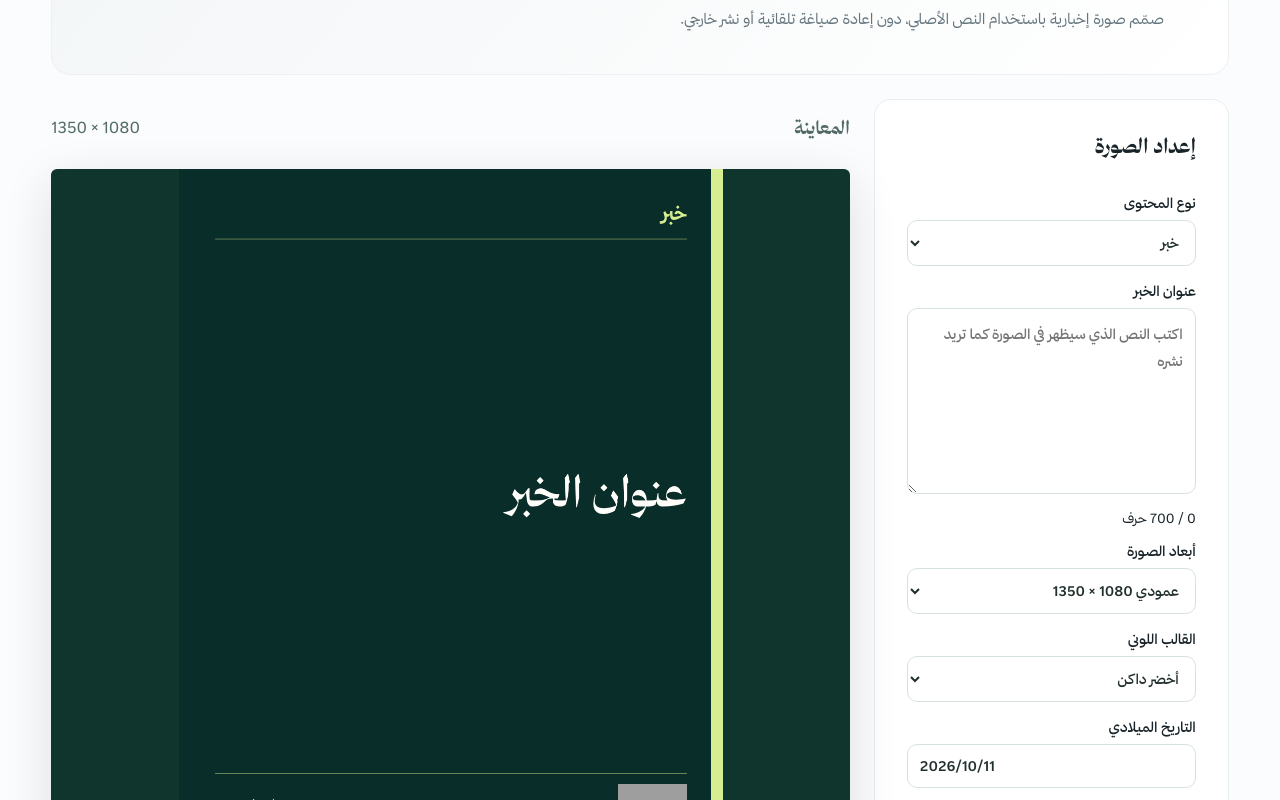
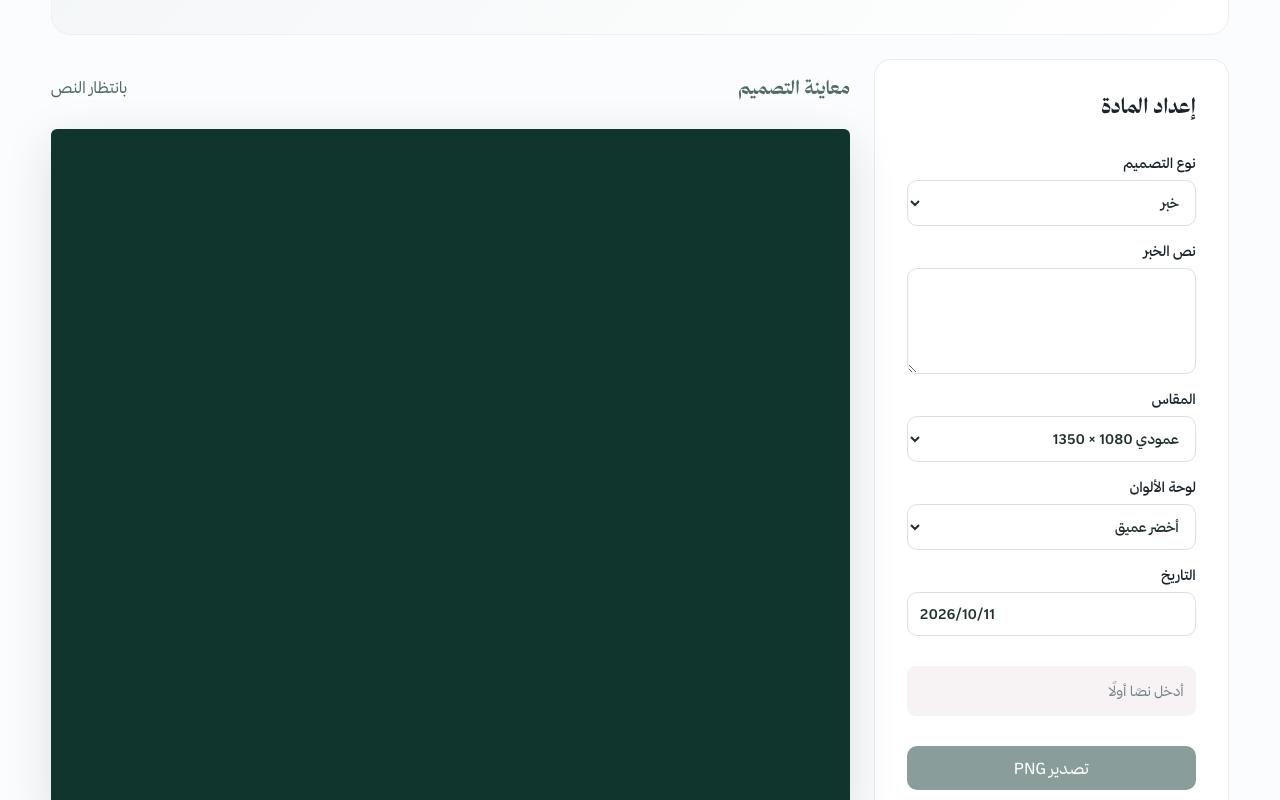
Before and after one commit to dinobahkam-wq/SAS, a Next.js app: page /studio in a window 1280 px wide. Shown: the part 360-1160 px from the top of the page. Built offline with nearby package versions, Linux system fonts and the light colour scheme.

Commit message:
feat(studio): V2 editorial layouts, pale logo plaque, paginated statement export

```diff
--- a/app/studio/page.tsx
+++ b/app/studio/page.tsx
@@ -1,109 +1,168 @@
 'use client';
-import {useEffect,useRef,useState} from 'react';
-
+import {useEffect,useMemo,useRef,useState} from 'react';
 type Format='square'|'portrait'|'landscape';
-type Palette='forest'|'ink'|'ivory';
-const formats:Record<Format,{width:number;height:number;label:string}>={
- square:{width:1080,height:1080,label:'مربع 1080 × 1080'},
- portrait:{width:1080,height:1350,label:'عمودي 1080 × 1350'},
- landscape:{width:1200,height:675,label:'أفقي 1200 × 675'}
-};
-const palette:Record<Palette,{bg:string;fg:string;accent:string;muted:string}>={
- forest:{bg:'#092d28',fg:'#fffefa',accent:'#d6ee91',muted:'#c5d9d3'},
- ink:{bg:'#182730',fg:'#ffffff',accent:'#e8b5a8',muted:'#cbd4d8'},
- ivory:{bg:'#faf9f3',fg:'#183833',accent:'#396a53',muted:'#526860'}
-};
-const categories=['خبر','عاجل','بيان رسمي','تنويه','إعلان'];
-function wrapText(ctx:CanvasRenderingContext2D,value:string,maxWidth:number):string[]{
- const paragraphs=value.trim().split(/\n/);
- const lines:string[]=[];
- for(const para of paragraphs){
-  if(!para.trim()){lines.push('');continue}
-  let current='';
-  for(const word of para.split(/\s+/)){
-   const next=current?current+' '+word:word;
-   if(ctx.measureText(next).width<=maxWidth){current=next;continue}
-   if(current)lines.push(current);
-   if(ctx.measureText(word).width<=maxWidth){current=word;continue}
-   let part='';
-   for(const char of Array.from(word)){if(ctx.measureText(part+char).width>maxWidth&&part){lines.push(part);part=char}else part+=char}
-   current=part;
+type Skin='forest'|'ink'|'ivory';
+type Mode='news'|'urgent'|'statement';
+type Page={lines:string[]};
+const sizes:Record<Format,{w:number;h:number;label:string}>={square:{w:1080,h:1080,label:'مربع 1080 × 1080'},portrait:{w:1080,h:1350,label:'عمودي 1080 × 1350'},landscape:{w:1200,h:675,label:'أفقي 1200 × 675'}};
+const skins:Record<Skin,{bg:string,fg:string,accent:string,dim:string}>={forest:{bg:'#092d28',fg:'#fffefa',accent:'#d6ee91',dim:'#d3e3dc'},ink:{bg:'#182730',fg:'#ffffff',accent:'#e8b5a8',dim:'#cbd4d8'},ivory:{bg:'#faf9f3',fg:'#183833',accent:'#396a53',dim:'#526860'}};
+const modes:Record<Mode,string>={news:'خبر',urgent:'عاجل',statement:'بيان رسمي'};
+type Config={mode:Mode;format:Format;skin:Skin;title:string;body:string;issuer:string;date:string;logo:HTMLImageElement|null};
+const serif='"Sas Thmanyah Serif","Sas Thmanyah Sans",sans-serif';
+const sans='"Sas Thmanyah Sans",sans-serif';
+function toLines(ctx:CanvasRenderingContext2D,text:string,maxWidth:number):string[]{
+ const output:string[]=[];
+ for(const paragraph of text.replace(/\r/g,'').split('\n')){
+  if(!paragraph.trim()){output.push('');continue}
+  let line='';
+  for(const word of paragraph.trim().split(/\s+/)){
+   const candidate=line?line+' '+word:word;
+   if(ctx.measureText(candidate).width<=maxWidth){line=candidate;continue}
+   if(line)output.push(line);
+   line='';
+   for(const ch of Array.from(word)){
+    if(ctx.measureText(line+ch).width>maxWidth&&line){output.push(line);line=ch}else line+=ch;
+   }
   }
-  if(current)lines.push(current);
+  if(line)output.push(line);
  }
- return lines;
+ return output;
 }
-async function loadLogo():Promise<HTMLImageElement|null>{
- return new Promise(resolve=>{const img=new Image();img.onload=()=>resolve(img);img.onerror=()=>resolve(null);img.src='/api/studio-logo'});
+function plan(cfg:Config,ctx:CanvasRenderingContext2D):{pages:Page[];font:number;lineHeight:number;error:string}{
+ const {w,h}=sizes[cfg.format];
+ const statement=cfg.mode==='statement';
+ const maxWidth=w-152;
+ const body=statement?cfg.body.trim():cfg.title.trim();
+ if(!body)return {pages:[],font:0,lineHeight:0,error:'أدخل نصًا أولًا'};
+ if(statement&&!cfg.title.trim())return {pages:[],font:0,lineHeight:0,error:'أدخل عنوان البيان'};
+ let font=statement?(cfg.format==='landscape'?33:43):(cfg.format==='landscape'?73:86);
+ let lineHeight=font*(statement?1.7:1.49);
+ const top=statement?315:202;
+ const bottom=h-174;
+ if(bottom-top<lineHeight*3)return {pages:[],font:0,lineHeight:0,error:'القياس الأفقي غير مناسب للبيان؛ اختر المربع أو العمودي'};
+ if(statement){
+  ctx.font='400 '+font+'px '+sans;
+  const lines=toLines(ctx,body,maxWidth);
+  const maxLines=Math.max(2,Math.floor((bottom-top)/lineHeight));
+  const pages:Page[]=[];
+  for(let i=0;i<lines.length;){
+   const stop=Math.min(lines.length,i+maxLines);
+   const slice=lines.slice(i,stop);
+   pages.push({lines:slice});i=stop;
+  }
+  return {pages,font,lineHeight,error:''};
+ }
+ let lines:string[]=[];
+ while(font>=38){
+  ctx.font='500 '+font+'px '+serif;
+  lines=toLines(ctx,body,maxWidth);
+  lineHeight=font*1.49;
+  if(lines.length*lineHeight<=bottom-top)break;
+  font-=2;
+ }
+ if(lines.length*lineHeight>bottom-top)return {pages:[],font,lineHeight,error:'العنوان أطول من مساحة البطاقة. اختصره أو حوّله إلى بيان متعدد الصفحات.'};
+ return {pages:[{lines}],font,lineHeight,error:''};
 }
-async function draw(canvas:HTMLCanvasElement,values:{headline:string;category:string;format:Format;style:Palette;date:string;logo:HTMLImageElement|null}):Promise<string|null>{
- const {width:w,height:h}=formats[values.format];canvas.width=w;canvas.height=h;
- const ctx=canvas.getContext('2d');if(!ctx)return 'تعذر تشغيل الرسم في المتصفح';
- const color=palette[values.style];ctx.fillStyle=color.bg;ctx.fillRect(0,0,w,h);
- ctx.fillStyle=color.accent;ctx.fillRect(w-24,0,24,h);
+function draw(canvas:HTMLCanvasElement,cfg:Config,index:number):{total:number;error:string}{
+ const {w,h}=sizes[cfg.format];canvas.width=w;canvas.height=h;
+ const ctx=canvas.getContext('2d');if(!ctx)return {total:0,error:'تعذر فتح محرك الرسم'};
+ const {pages,font,lineHeight,error}=plan(cfg,ctx);
+ if(error)return {total:0,error};
+ const p=pages[Math.min(index,pages.length-1)];const c=skins[cfg.skin];
+ ctx.fillStyle=c.bg;ctx.fillRect(0,0,w,h);
+ // A restrained editorial accent, not a wide decorative stripe.
+ ctx.fillStyle=c.accent;ctx.fillRect(w-12,0,12,h);
  ctx.direction='rtl';ctx.textAlign='right';ctx.textBaseline='top';
- const margin=72;const right=w-margin;const left=margin;
- ctx.fillStyle=color.accent;ctx.font='700 39px "Sas Thmanyah Sans", sans-serif';ctx.fillText(values.category,right,70);
- ctx.strokeStyle=color.accent;ctx.globalAlpha=.4;ctx.lineWidth=2;ctx.beginPath();ctx.moveTo(left,139);ctx.lineTo(right,139);ctx.stroke();ctx.globalAlpha=1;
- let fontSize=values.format==='landscape'?74:86;
- const availableHeight=h-(values.format==='landscape'?295:360);
- let lines:string[]=[];const text=values.headline.trim()||'عنوان الخبر';
- while(fontSize>=38){
-  ctx.font='500 '+fontSize+'px "Sas Thmanyah Serif", "Sas Thmanyah Sans", sans-serif';
-  lines=wrapText(ctx,text,w-2*margin);
-  if(lines.length*fontSize*1.48<=availableHeight)break;
-  fontSize-=2;
+ ctx.fillStyle=c.accent;ctx.font='700 34px '+sans;
+ ctx.fillText(modes[cfg.mode],w-76,63);
+ ctx.strokeStyle=c.accent;ctx.globalAlpha=.52;ctx.lineWidth=2;ctx.beginPath();ctx.moveTo(72,137);ctx.lineTo(w-76,137);ctx.stroke();ctx.globalAlpha=1;
+ if(cfg.mode==='statement'){
+  ctx.fillStyle=c.fg;ctx.font='500 51px '+serif;
+  const titleLines=toLines(ctx,cfg.title,w-152);
+  if(titleLines.length>2)return {total:pages.length,error:'عنوان البيان طويل؛ اجعله في سطرين كحد أقصى'};
+  titleLines.forEach((line,j)=>ctx.fillText(line,w-76,170+j*70));
+  ctx.fillStyle=c.dim;ctx.font='400 25px '+sans;ctx.fillText(cfg.issuer||'الجهة المصدرة غير محددة',w-76,284);
+  ctx.fillStyle=c.fg;ctx.font='400 '+font+'px '+sans;
+  p.lines.forEach((line,j)=>{if(line)ctx.fillText(line,w-76,326+j*lineHeight)});
+ }else{
+  ctx.fillStyle=c.fg;ctx.font='500 '+font+'px '+serif;
+  const y=Math.max(210,Math.floor((h-p.lines.length*lineHeight)/2)-5);
+  p.lines.forEach((line,j)=>ctx.fillText(line,w-76,y+j*lineHeight));
  }
- if(lines.length*fontSize*1.48>availableHeight)return 'النص طويل جدًا لهذا القالب. اختصره أو اختر قياسًا أطول.';
- ctx.fillStyle=color.fg;ctx.font='500 '+fontSize+'px "Sas Thmanyah Serif", "Sas Thmanyah Sans", sans-serif';
- const lineHeight=fontSize*1.48;let y=values.format==='landscape'?181:Math.max(225,Math.round((h-lines.length*lineHeight)/2)-10);
- for(const line of lines){ctx.fillText(line,right,y);y+=lineHeight}
- const footerY=h-150;
- ctx.strokeStyle=color.accent;ctx.globalAlpha=.45;ctx.beginPath();ctx.moveTo(left,footerY);ctx.lineTo(right,footerY);ctx.stroke();ctx.globalAlpha=1;
- if(values.logo){const image=values.logo;const maxW=255,maxH=102,ratio=Math.min(maxW/image.width,maxH/image.height);const iw=image.width*ratio,ih=image.height*ratio;ctx.drawImage(image,right-iw,footerY+21,iw,ih)}
- else{ctx.fillStyle=color.fg;ctx.font='700 35px "Sas Thmanyah Sans",sans-serif';ctx.fillText('منصة ساس للإعلام والدراسات',right,footerY+44)}
- ctx.direction='ltr';ctx.textAlign='left';ctx.fillStyle=color.muted;ctx.font='400 27px "Sas Thmanyah Sans",sans-serif';ctx.fillText(values.date,left,footerY+51);
- return null;
+ const foot=h-162;
+ ctx.strokeStyle=c.accent;ctx.globalAlpha=.5;ctx.beginPath();ctx.moveTo(72,foot);ctx.lineTo(w-76,foot);ctx.stroke();ctx.globalAlpha=1;
+ // The source logo is dark ink: always place it on a fully opaque pale surface.
+ const badgeW=260,badgeH=122,badgeX=w-76-badgeW,badgeY=foot+14;
+ ctx.fillStyle='#faf9f3';ctx.beginPath();ctx.roundRect(badgeX,badgeY,badgeW,badgeH,15);ctx.fill();
+ if(cfg.logo){
+  const ratio=Math.min((badgeW-28)/cfg.logo.width,(badgeH-18)/cfg.logo.height);
+  const iw=cfg.logo.width*ratio,ih=cfg.logo.height*ratio;
+  ctx.drawImage(cfg.logo,badgeX+(badgeW-iw)/2,badgeY+(badgeH-ih)/2,iw,ih);
+ }else{
+  ctx.fillStyle='#183833';ctx.font='700 30px '+sans;ctx.textAlign='center';ctx.fillText('ساس',badgeX+badgeW/2,badgeY+42);ctx.textAlign='right';
+ }
+ ctx.direction='ltr';ctx.textAlign='left';ctx.fillStyle=c.dim;ctx.font='400 25px '+sans;ctx.fillText(cfg.date,72,foot+53);
+ if(cfg.mode==='statement'){ctx.fillText(String(index+1)+' / '+String(pages.length),72,foot+89)}
+ return {total:pages.length,error:''};
 }
-export default function NewsStudio(){
- const [headline,setHeadline]=useState('');
- const [category,setCategory]=useState('خبر');
+async function getLogo():Promise<HTMLImageElement|null>{
+ return await new Promise(resolve=>{const img=new Image();img.onload=()=>resolve(img);img.onerror=()=>resolve(null);img.src='/api/studio-logo'});
+}
+export default function Studio(){
+ const [mode,setMode]=useState<Mode>('news');
  const [format,setFormat]=useState<Format>('portrait');
- const [style,setStyle]=useState<Palette>('forest');
- const [date,setDate]=useState(()=>{const parts=new Intl.DateTimeFormat('en-CA-u-ca-gregory-nu-latn',{timeZone:'Asia/Aden',year:'numeric',month:'2-digit',day:'2-digit'}).formatToParts(new Date());const part=(type:string)=>parts.find(p=>p.type===type)?.value??'';return [part('year'),part('month'),part('day')].join('/')});
- const [error,setError]=useState('');
- const [working,setWorking]=useState(false);
- const canvas=useRef<HTMLCanvasElement>(null);
- const logo=useRef<HTMLImageElement|null>(null);
- useEffect(()=>{let mounted=true;loadLogo().then(img=>{if(mounted){logo.current=img;setLogoReady(v=>v+1)}});return()=>{mounted=false}},[]);
- const [logoReady,setLogoReady]=useState(0);
- useEffect(()=>{let active=true;const timer=setTimeout(()=>{void(async()=>{
+ const [skin,setSkin]=useState<Skin>('forest');
+ const [title,setTitle]=useState('');
+ const [body,setBody]=useState('');
+ const [issuer,setIssuer]=useState('');
+ const [date,setDate]=useState(()=>{const p=new Intl.DateTimeFormat('en-GB-u-ca-gregory-nu-latn',{timeZone:'Asia/Aden',year:'numeric',month:'2-digit',day:'2-digit'}).formatToParts(new Date());const get=(type:string)=>p.find(x=>x.type===type)?.value??'';return get('year')+'/'+get('month')+'/'+get('day')});
+ const [page,setPage]=useState(0);const [count,setCount]=useState(0);
+ const [error,setError]=useState('');const [logo,setLogo]=useState<HTMLImageElement|null>(null);
+ const [exporting,setExporting]=useState(false);const canvas=useRef<HTMLCanvasElement>(null);
+ const cfg=useMemo(()=>({mode,format,skin,title,body,issuer,date,logo}),[mode,format,skin,title,body,issuer,date,logo]);
+ useEffect(()=>{let live=true;void getLogo().then(img=>{if(live)setLogo(img)});return()=>{live=false}},[]);
+ useEffect(()=>{let live=true;const id=setTimeout(()=>{void (async()=>{
   if(!canvas.current)return;
-  try{await Promise.all([document.fonts.load('500 86px "Sas Thmanyah Serif"'),document.fonts.load('700 39px "Sas Thmanyah Sans"')]);const result=await draw(canvas.current,{headline,category,format,style,date,logo:logo.current});if(active)setError(result??'')}
-  catch{if(active)setError('تعذر إنشاء المعاينة')}
- })()},160);return()=>{active=false;clearTimeout(timer)}},[headline,category,format,style,date,logoReady]);
- async function download(){
-  if(!canvas.current||!headline.trim())return;
-  setWorking(true);try{
-   await Promise.all([document.fonts.load('500 86px "Sas Thmanyah Serif"'),document.fonts.load('700 39px "Sas Thmanyah Sans"')]);
-   const problem=await draw(canvas.current,{headline,category,format,style,date,logo:logo.current});
-   if(problem){setError(problem);return}
-   if(!logo.current){setError('لم يُحمّل الشعار الرسمي. أعد المحاولة بعد اتصال الإنترنت.');return}
-   const image=canvas.current.toDataURL('image/png');const anchor=document.createElement('a');anchor.href=image;anchor.download='sas-news-'+format+'-'+Date.now()+'.png';anchor.click();
-  }catch{setError('تعذر تصدير PNG. تحقق من تحميل الشعار والخطوط.')}finally{setWorking(false)}
+  try{await Promise.all([document.fonts.load('500 86px '+serif),document.fonts.load('400 43px '+sans),document.fonts.load('700 34px '+sans)]);
+   if(!live)return;const result=draw(canvas.current,cfg,page);
+   if(live){setError(result.error);setCount(result.total);if(page>=result.total&&result.total>0)setPage(result.total-1)}
+  }catch{if(live)setError('فشل تحميل الخطوط أو الرسم')}
+ })()},120);return()=>{live=false;clearTimeout(id)}},[cfg,page]);
+ async function exportPages(){
+  if(exporting||!canvas.current)return;
+  setExporting(true);
+  try{
+   await document.fonts.ready;
+   if(!logo){setError('لم يكتمل تحميل الشعار الرسمي؛ لا يمكن تصدير الصورة');return}
+   const temp=document.createElement('canvas');const first=draw(temp,cfg,0);
+   if(first.error){setError(first.error);return}
+   for(let i=0;i<first.total;i++){
+    const result=draw(temp,cfg,i);if(result.error){setError(result.error);return}
+    const blob=await new Promise<Blob|null>(resolve=>temp.toBlob(resolve,'image/png'));
+    if(!blob)throw new Error('فشل إنشاء الصورة');
+    const url=URL.createObjectURL(blob);const a=document.createElement('a');a.href=url;a.download='SAS-'+mode+'-'+String(i+1).padStart(2,'0')+'-of-'+first.total+'.png';a.click();
+    setTimeout(()=>URL.revokeObjectURL(url),3000);
+    if(first.total>1)await new Promise(resolve=>setTimeout(resolve,180));
+   }
+  }catch{setError('تعذر التصدير؛ تحقق من إعدادات تنزيل الملفات المتعددة')}finally{setExporting(false)}
  }
- return <main className="knowledge-page studio-page"><div className="knowledge-breadcrumb"><span>مساحة التحرير</span><span>←</span><strong>محرك صور الأخبار</strong></div>
- <header className="knowledge-hero"><span className="eyebrow">استوديو ساس</span><h1>تصميم الخبر</h1><p>صمّم صورة إخبارية باستخدام النص الأصلي، دون إعادة صياغة تلقائية أو نشر خارجي.</p></header>
- <div className="studio-layout"><section className="admin-panel studio-fields"><h2>إعداد الصورة</h2>
- <label>نوع المحتوى<select value={category} onChange={e=>setCategory(e.target.value)}>{categories.map(x=><option key={x} value={x}>{x}</option>)}</select></label>
- <label>عنوان الخبر<textarea rows={6} maxLength={700} value={headline} onChange={e=>setHeadline(e.target.value)} placeholder="اكتب النص الذي سيظهر في الصورة كما تريد نشره"/></label>
- <small>{headline.length} / 700 حرف</small>
- <label>أبعاد الصورة<select value={format} onChange={e=>setFormat(e.target.value as Format)}>{(Object.keys(formats) as Format[]).map(f=><option key={f} value={f}>{formats[f].label}</option>)}</select></label>
- <label>القالب اللوني<select value={style} onChange={e=>setStyle(e.target.value as Palette)}><option value="forest">أخضر داكن</option><option value="ink">حبر داكن</option><option value="ivory">عاجي فاتح</option></select></label>
- <label>التاريخ الميلادي<input dir="ltr" lang="en" pattern="[0-9]{4}/[0-9]{2}/[0-9]{2}" value={date} onChange={e=>setDate(e.target.value)}/></label>
+ return <main className="knowledge-page studio-page">
+ <header className="knowledge-hero"><span className="eyebrow">استوديو ساس · V2</span><h1>صور الأخبار والبيانات</h1><p>معاينة وتصدير محلي دون نشر آلي أو تعديل تلقائي للبيان.</p></header>
+ <div className="studio-layout"><section className="admin-panel studio-fields">
+ <h2>إعداد المادة</h2>
+ <label>نوع التصميم<select value={mode} onChange={e=>{setMode(e.target.value as Mode);setPage(0)}}>{(Object.keys(modes) as Mode[]).map(k=><option key={k} value={k}>{modes[k]}</option>)}</select></label>
+ <label>{mode==='statement'?'عنوان البيان':'نص الخبر'}<textarea rows={3} maxLength={900} value={title} onChange={e=>{setTitle(e.target.value);setPage(0)}}/></label>
+ {mode==='statement'&&<><label>الجهة المصدرة<input value={issuer} maxLength={160} onChange={e=>setIssuer(e.target.value)}/></label>
+ <label>متن البيان الكامل<textarea rows={12} value={body} onChange={e=>{setBody(e.target.value);setPage(0)}} placeholder="الصق البيان بكامل فقراته. سيُقسم إلى صفحات تلقائيًا." /></label></>}
+ <label>المقاس<select value={format} onChange={e=>{setFormat(e.target.value as Format);setPage(0)}}>{(Object.keys(sizes) as Format[]).map(k=><option key={k} value={k}>{sizes[k].label}</option>)}</select></label>
+ <label>لوحة الألوان<select value={skin} onChange={e=>setSkin(e.target.value as Skin)}><option value="forest">أخضر عميق</option><option value="ink">حبر داكن</option><option value="ivory">عاجي</option></select></label>
+ <label>التاريخ<input dir="ltr" value={date} onChange={e=>setDate(e.target.value)} pattern="[0-9]{4}/[0-9]{2}/[0-9]{2}"/></label>
  {error&&<p role="alert" className="admin-feedback">{error}</p>}
- <button type="button" disabled={working||!headline.trim()||!!error} onClick={()=>void download()}>{working?'جارٍ التصدير…':'تصدير PNG'}</button>
- <p className="studio-note">المعاينة تُرسم محليًا داخل متصفحك. راجع دقة النص والتاريخ والمصادر قبل نشر الصورة.</p>
- </section><section className="studio-preview"><div className="studio-preview-header"><h2>المعاينة</h2><span>{formats[format].width} × {formats[format].height}</span></div><canvas ref={canvas} role="img" aria-label="معاينة صورة الخبر" style={{aspectRatio:formats[format].width+'/'+formats[format].height}}/></section></div>
- </main>
+ <button type="button" onClick={()=>void exportPages()} disabled={exporting||!!error||!count||!logo}>{exporting?'جارٍ التصدير…':count>1?'تصدير جميع الصفحات PNG':'تصدير PNG'}</button>
+ <p className="studio-note">الشعار دائمًا على أرضية فاتحة. في البيان الرسمي يُقسّم المتن تلقائيًا مع بقاء النص كاملًا في المحرر. راجع ترتيب الصفحات قبل النشر.</p>
+ </section>
+ <section className="studio-preview"><div className="studio-preview-header"><h2>معاينة التصميم</h2><span>{count>0?'صفحة '+(page+1)+' من '+count:'بانتظار النص'}</span></div>
+ <canvas ref={canvas} role="img" aria-label="معاينة صفحة صورة الخبر" style={{aspectRatio:sizes[format].w+'/'+sizes[format].h}}/>
+ {count>1&&<div className="studio-pager"><button type="button" disabled={page===0} onClick={()=>setPage(v=>v-1)}>السابقة</button><span>{page+1} / {count}</span><button type="button" disabled={page===count-1} onClick={()=>setPage(v=>v+1)}>التالية</button></div>}
+ </section></div></main>;
 }
```
